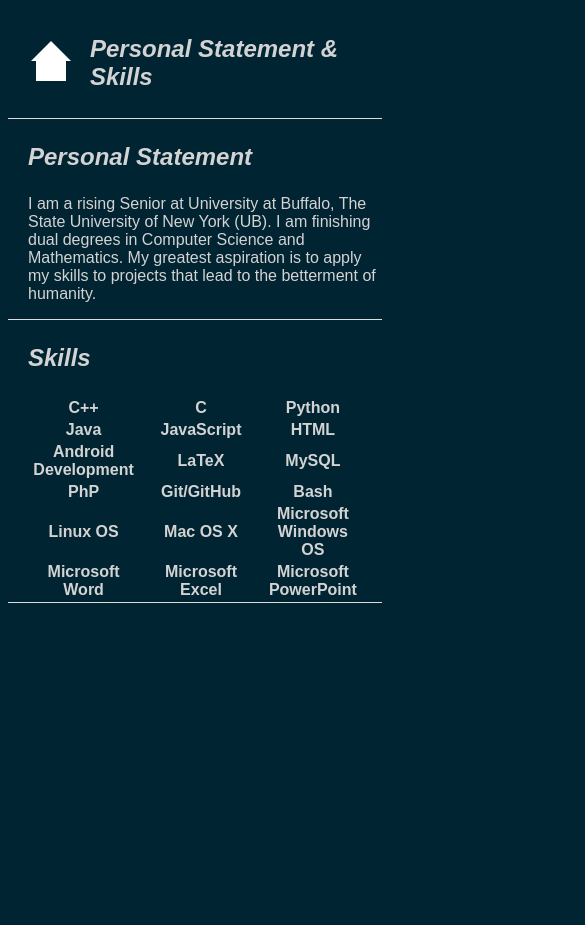
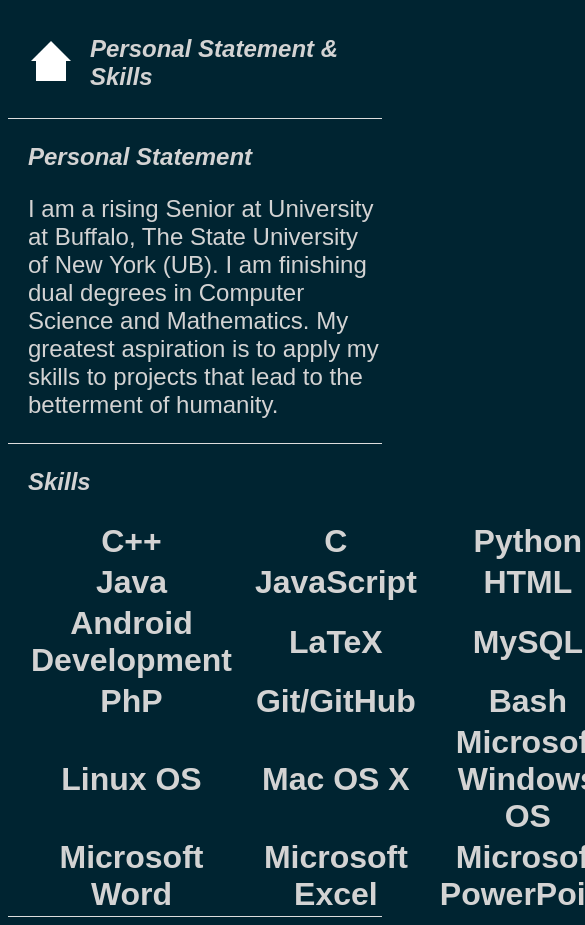
Before and after one commit to nceccarelli/nceccarelli.github.io, a plain HTML site: page pages/personal_statement_and_skills.html in a window 390 px wide. Shown: the top 925 px of the page, 585 px wide, since content can reach past the window. Before the commit the page ends 844 px from the top, so only its background shows below. Drawn offline with Linux system fonts and the light colour scheme.

Commit message:
trying a new font sizing for skills to improve mobile site

```diff
--- a/pages/personal_statement_and_skills.html
+++ b/pages/personal_statement_and_skills.html
@@ -21,7 +21,7 @@
 </section>
 <section>
     <h3>Personal Statement</h3>
-    <p>
+    <p style="font-size: x-large;">
         I am a rising Senior at University at Buffalo, The State University of New York (UB).
         I am finishing dual degrees in Computer Science and Mathematics.
         My greatest aspiration is to apply my skills to projects that lead to the betterment of humanity.
@@ -29,7 +29,7 @@
 </section>
 <section>
     <h3>Skills</h3>
-    <table style="text-align: center; margin-right:initial; margin-left: initial;">
+    <table style="text-align: center; font-size: xx-large; font-style: normal;">
         <tr>
             <th style="padding-right: 20px;">C++</th>
             <th style="padding-right: 20px;">C</th>
```
